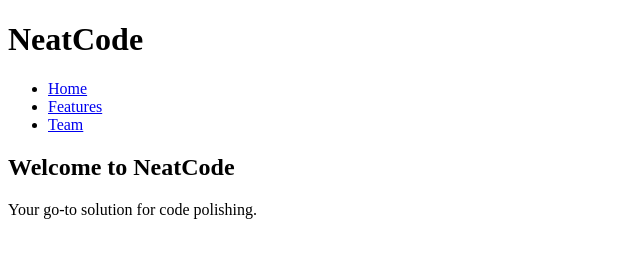
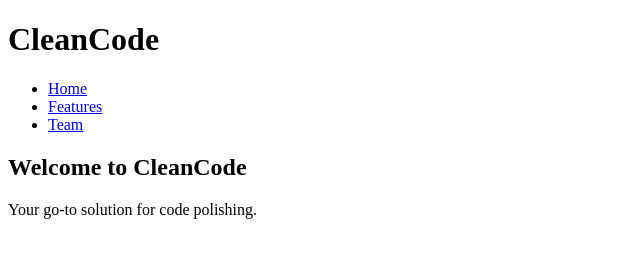
Before and after one commit to amermunassar/CleanCode, a plain HTML site: page index.html in a window 1280 px wide. Shown: the whole page, without its empty margins (0-640 px from the left). Drawn offline with Linux system fonts and the light colour scheme.

Commit message:
Update index.html

```diff
--- a/index.html
+++ b/index.html
@@ -7,9 +7,7 @@
 </head>
 <body>
     <header>
-        <h1>NeatCode</h1>
-        <!--<img src="./Images/JustLogo.png" alt="NeatCode Logo" style="width:100px;height:auto;">
-        <img src="./Images/JustName.png" alt="NeatCode Logo" style="width:400px;height:auto;"> -->
+        <h1>CleanCode</h1>
         <nav>
             <ul>
                 <li><a href="index.html">Home</a></li>
@@ -21,7 +19,7 @@
 
     <main>
         <section>
-            <h2>Welcome to NeatCode</h2>
+            <h2>Welcome to CleanCode</h2>
             <p>Your go-to solution for code polishing.</p>
         </section>
 
```
